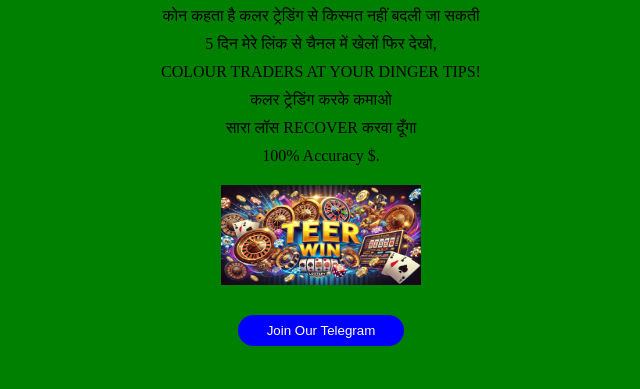
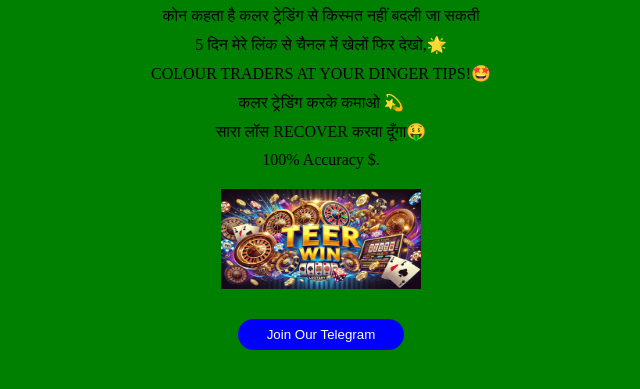
Before and after one commit to PankajRao001/Teerwin-official, a plain HTML site: page index.html in a window 1280 px wide. Shown: the part 57-446 px from the top of the page, without its empty margins (319-959 px from the left). Drawn offline with Linux system fonts and the light colour scheme.

Commit message:
code push

```diff
--- a/assets/css/style.css
+++ b/assets/css/style.css
@@ -22,4 +22,5 @@ body{
     color: white;
     border-radius: 30px;
     padding: 8px 29px;
+    cursor: pointer;
 }
--- a/index.html
+++ b/index.html
@@ -9,12 +9,12 @@
 <body class="body">
     <p class="teer">Teerwin Official</p>
     <p>कोन कहता है कलर ट्रेडिंग से किस्मत नहीं बदली जा सकती</p>
-    <p>5 दिन मेरे लिंक से चैनल में खेलों फिर देखो,</p>
-    <p>COLOUR TRADERS AT YOUR DINGER TIPS!</p>
-    <p>कलर ट्रेडिंग करके कमाओ</p>
-    <p>सारा लॉस RECOVER करवा दूँगा</p>
+    <p>5 दिन मेरे लिंक से चैनल में खेलों फिर देखो,🌟</p>
+    <p>COLOUR TRADERS AT YOUR DINGER TIPS!🤩</p>
+    <p>कलर ट्रेडिंग करके कमाओ 💫</p>
+    <p>सारा लॉस RECOVER करवा दूँगा🤑</p>
     <p>100% Accuracy $.</p>
     <img style="margin-top: 10px; width: 200px; height: 100px;  margin-left: auto; margin-right: auto; " src="./assets/images/teerwin.webp" alt="teerwin-img" height="100px" width="200px">
-    <a style="margin-top: 20px;" target="_blank" href="https://t.me/teerwin_solo"><button class="btn-join">Join Our Telegram</button></a>
+    <a style="margin-top: 20px; margin-left:auto; margin-right: auto; max-width: 200px;" target="_blank" href="https://t.me/teerwin_solo"><button class="btn-join">Join Our Telegram</button></a>
 </body>
 </html>
```
